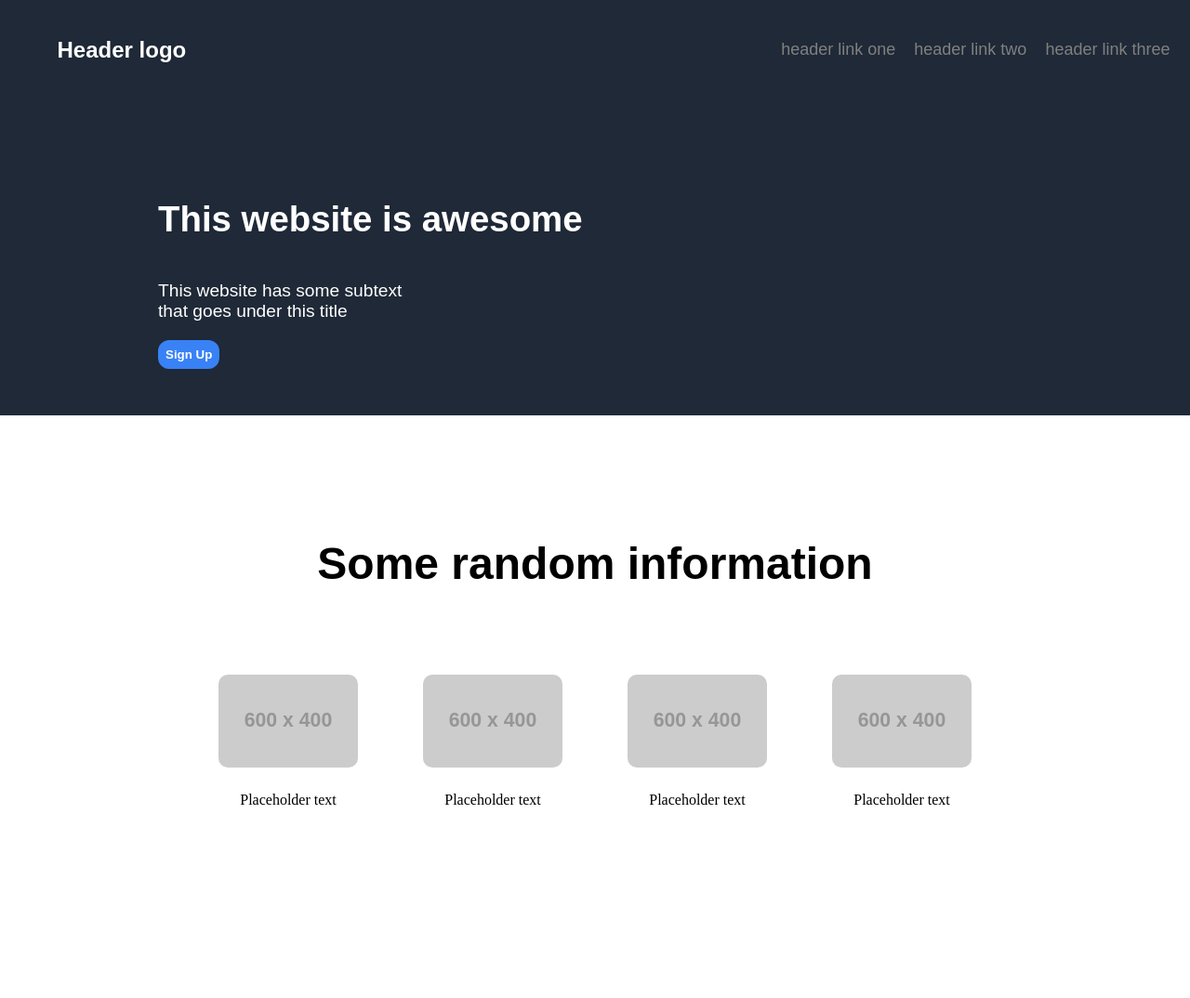
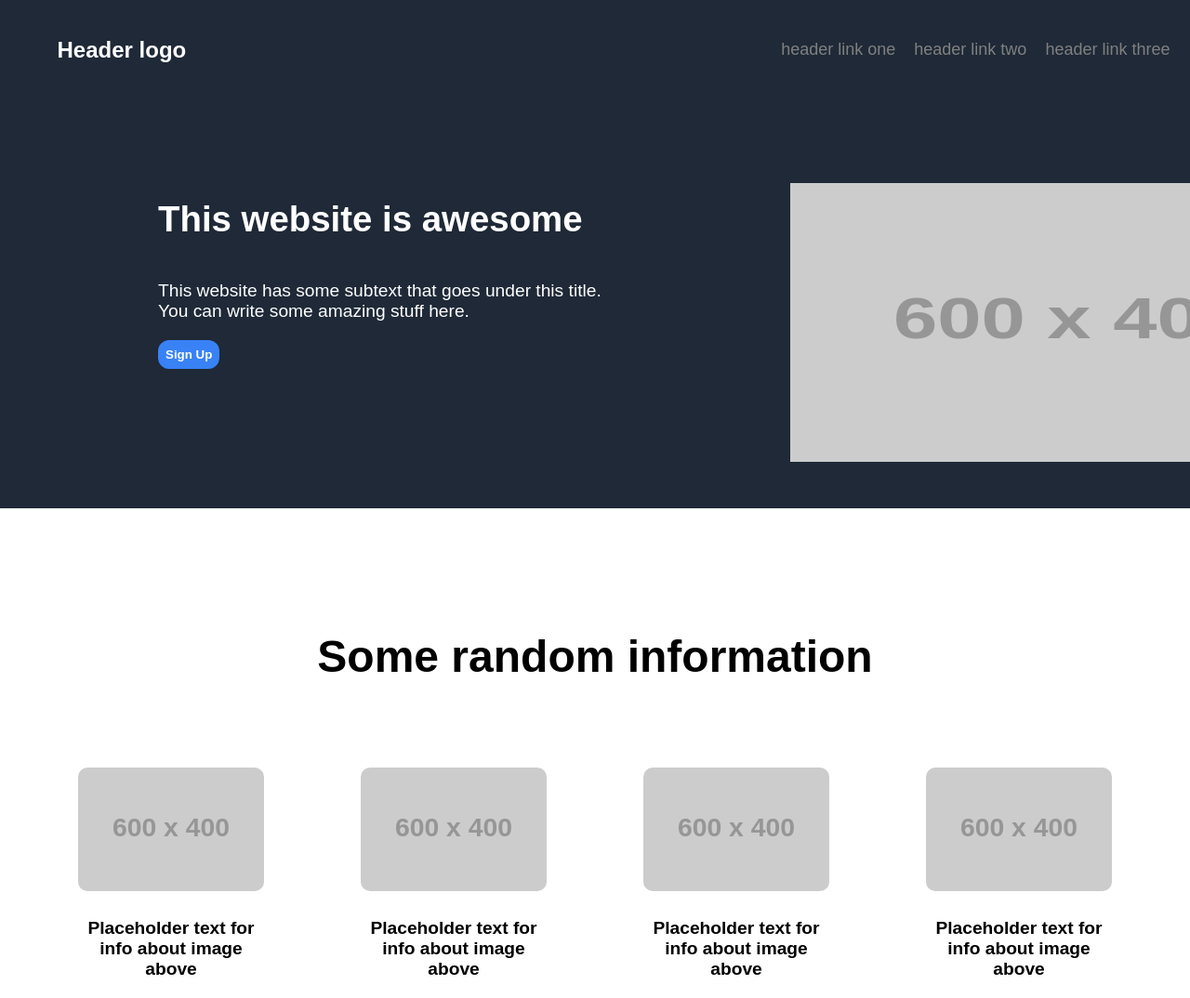
Before and after one commit to iDogggo/Landing-Page, a plain HTML site: page index.html in a window 1280 px wide. Shown: the top 1074 px of the page at 93% size. Before the commit the page ends 886 px from the top, so only its background shows below. Drawn offline with Linux system fonts and the light colour scheme; placeholder pictures from the web are drawn by us.

Commit message:
Add picture into main container. Fixed spaces between infopictures and changed the text font in the info container to match the rest

```diff
--- a/index.html
+++ b/index.html
@@ -17,9 +17,12 @@
     </header>
     <div class="MainContainer">
         <h1>This website is awesome</h1>
-        <p>This website has some subtext<br />that goes under this title</p>
+        <p>This website has some subtext that goes under this title. <br />You can write some amazing stuff here.</p>
         <div class="SignUp">
             <button>Sign Up</button>
+        </div>
+        <div class="MainImage">
+            <img src="https://placehold.co/600x400/EEE/31343C" alt="">
         </div>
     </div>
     <div class="InfoTitle">
@@ -28,19 +31,19 @@
     <div class="InfoContainer">
         <div>
             <img src="https://placehold.co/600x400" alt="">
-            <p>Placeholder text</p>
+            <p>Placeholder text for info about image above</p>
         </div>
         <div>
             <img src="https://placehold.co/600x400" alt="">
-            <p>Placeholder text</p>
+            <p>Placeholder text for info about image above</p>
         </div>
         <div>
             <img src="https://placehold.co/600x400" alt="">
-            <p>Placeholder text</p>
+            <p>Placeholder text for info about image above</p>
         </div>
         <div>
             <img src="https://placehold.co/600x400" alt="">
-            <p>Placeholder text</p>
+            <p>Placeholder text for info about image above</p>
         </div>
     </div>
 
--- a/style.css
+++ b/style.css
@@ -61,6 +61,14 @@ button {
     font-size: larger;
 }
 
+.MainImage {
+    display: flex;
+    width: auto;
+    height: 300px;
+    margin-left: 680px;
+    margin-top: -200px;
+}
+
 .SignUp {
     display: flex;
     justify-content: flex-start;
@@ -82,7 +90,10 @@ button {
     display: flex;
     flex-wrap: wrap;
     gap: 20px;
-    justify-content: center;
+    justify-content: space-evenly;
+    font-family: Arial, Helvetica, sans-serif;
+    font-size: larger;
+    font-weight: 600;
 }
 
 
@@ -99,7 +110,7 @@ button {
 .InfoContainer img {
     max-width: 100%;
     height: auto;
-    width: 150px;
+    width: 200px;
     border-radius: 10px;
     margin-bottom: 10px;
 }
```
